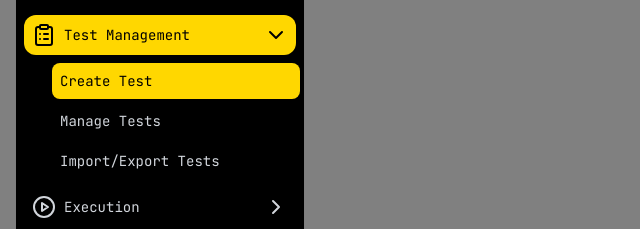
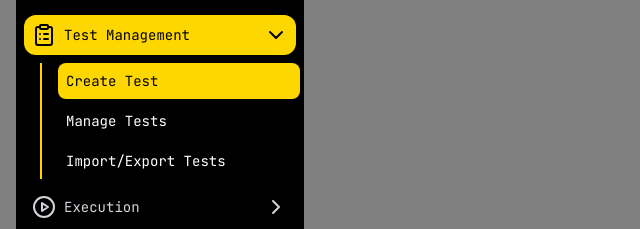
Before and after one commit to arjunrk-test/selenify, a Next.js app: page /TestManagement/Create in a window 1280 px wide. Shown: the part 137-366 px from the top of the page, without its empty margins (0-640 px from the left). Built offline with nearby package versions, Linux system fonts and the light colour scheme.

Commit message:
Added a vertical line for the submenu

```diff
--- a/components/Sidebar.jsx
+++ b/components/Sidebar.jsx
@@ -35,7 +35,7 @@ const Sidebar = () => {
 
   return (
     <div className="p-4 bg-transparent">
-      <div className="flex flex-col bg-black w-72 h-full text-white rounded-lg shadow-sm">
+      <div className="flex flex-col bg-black w-72 h-full text-white rounded-lg shadow-sm overflow-y-auto max-h-screen">
         {/* Sidebar Header */}
         <div className="flex items-center p-4 text-xl font-bold uppercase">
           <div className="p-2 rounded-xl mr-4 bg-accent text-black text-xl">
@@ -86,15 +86,14 @@ const Sidebar = () => {
 
                 {/* Submenu Links */}
                 {isOpen && link.submenu && (
-                  <div className="ml-8">
+                  <div className="ml-6 border-l-2 border-accent pl-3">
                     {link.submenu.map((subLink) => (
                       <Link key={subLink.name} href={subLink.path}>
                         <div
-                          className={`flex items-center gap-2 p-2 m-1 text-sm rounded-lg transition-all cursor-pointer ${
-                            pathname === subLink.path
+                          className={`flex items-center gap-2 p-2 m-1 text-sm rounded-lg transition-all cursor-pointer ${pathname === subLink.path
                               ? "bg-accent text-black"
-                              : "bg-transparent text-gray-300 hover:bg-accent hover:text-black"
-                          }`}
+                              : "bg-transparent text-white hover:bg-accent hover:text-black"
+                            }`}
                         >
                           <span className="capitalize">{subLink.name}</span>
                         </div>
@@ -102,6 +101,7 @@ const Sidebar = () => {
                     ))}
                   </div>
                 )}
+
               </div>
             );
           })}
```
